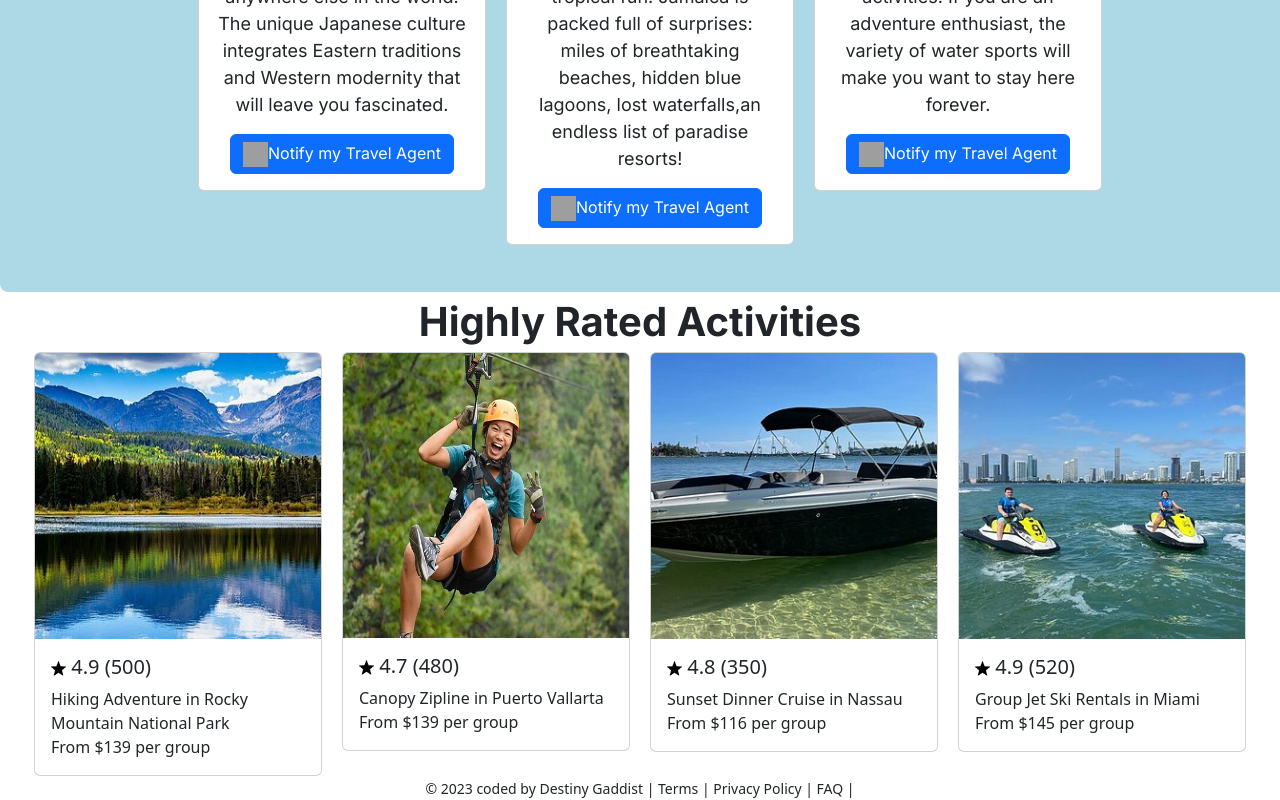
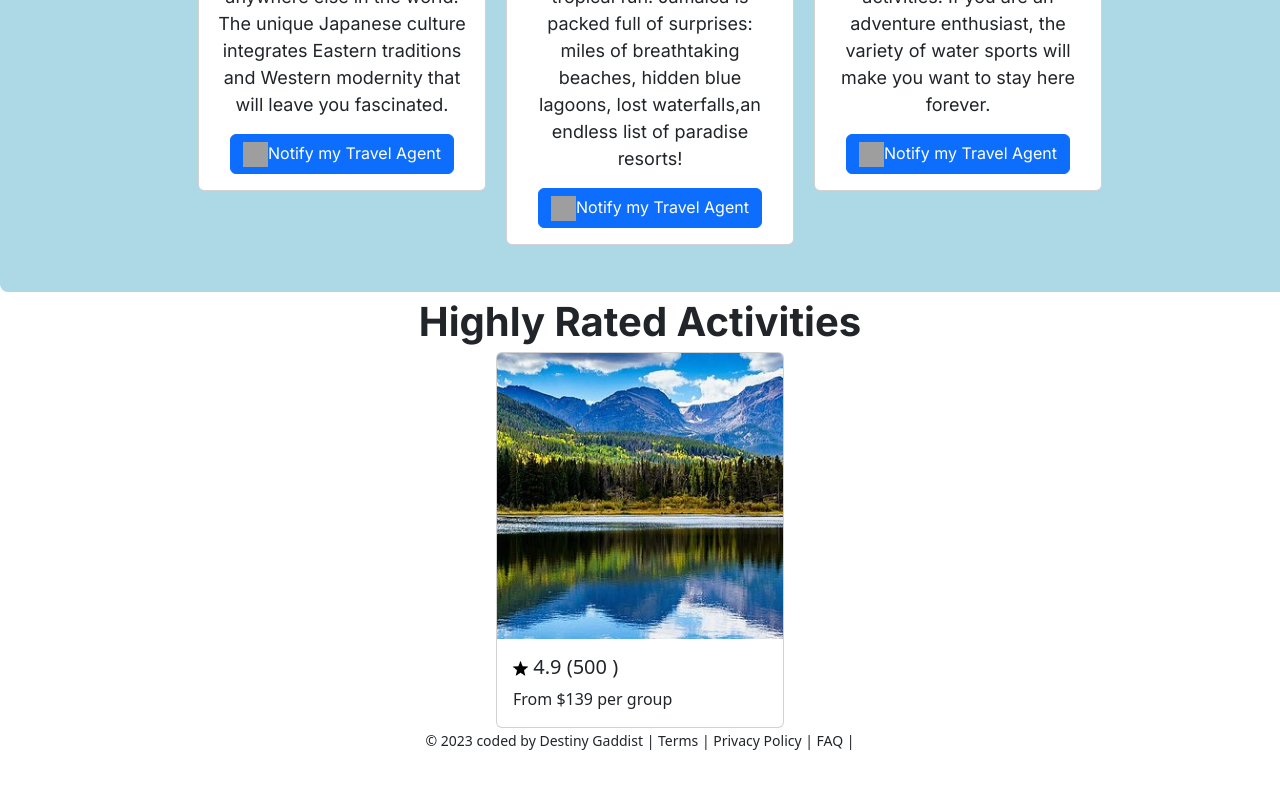
Before and after one commit to dgaddist/travel-app, a React (Vite) app: page / in a window 1280 px wide. Shown: the part 974-1774 px from the top of the page. After the commit the page ends 1726 px from the top, so only its background shows below. Built offline with nearby package versions, Linux system fonts and the light colour scheme; grey boxes are pictures that could not be loaded.

Commit message:
create child component activities b to pass props create data file to pass with map()

```diff
--- a/src/Activities.jsx
+++ b/src/Activities.jsx
@@ -1,83 +1,34 @@
 import Card from "react-bootstrap/Card";
+import activitiesdata from "./activitiesdata";
+import ActivityBody from "./Activitiesb";
 
 export default function Activities() {
+  // <Hero />
+
   return (
     <div>
-      <div className="Activity-title">Highly Rated Activities</div>
-      <div className="Activity-cards">
-        <div>
-          <Card style={{ width: "18rem" }}>
-            <Card.Img variant="top" src="hiking.jpg" />
-            <Card.Body>
-              <Card.Title>
-                <img className="star-icon" src="icon-star.png" width="15px" />{" "}
-                <span className="raiting">4.9 </span>
-                <span className="reviews">(500)</span>
-              </Card.Title>
-              <Card.Text>
-                <div> Hiking Adventure in Rocky Mountain National Park</div>
-                <div>
-                  From $<span>139</span> per group
-                </div>
-              </Card.Text>
-            </Card.Body>
-          </Card>
-        </div>
-        <div>
-          <Card style={{ width: "18rem" }}>
-            <Card.Img variant="top" src="zipline.jpg" height="285px" />
-            <Card.Body>
-              <Card.Title>
-                <img className="star-icon" src="icon-star.png" width="15px" />{" "}
-                <span className="raiting">4.7 </span>
-                <span className="reviews">(480)</span>
-              </Card.Title>
-              <Card.Text>
-                <div> Canopy Zipline in Puerto Vallarta</div>
-                <div>
-                  From $<span>139</span> per group
-                </div>
-              </Card.Text>
-            </Card.Body>
-          </Card>
-        </div>
-        <div>
-          <Card style={{ width: "18rem" }}>
-            <Card.Img variant="top" src="boat.jpg" />
-            <Card.Body>
-              <Card.Title>
-                <img className="star-icon" src="icon-star.png" width="15px" />{" "}
-                <span className="raiting">4.8 </span>
-                <span className="reviews">(350)</span>
-              </Card.Title>
-              <Card.Text>
-                <div> Sunset Dinner Cruise in Nassau</div>
-                <div>
-                  From $<span>116</span> per group
-                </div>
-              </Card.Text>
-            </Card.Body>
-          </Card>
-        </div>
-        <div>
-          <Card style={{ width: "18rem" }}>
-            <Card.Img variant="top" src="ski.jpg" />
-            <Card.Body>
-              <Card.Title>
-                <img className="star-icon" src="icon-star.png" width="15px" />{" "}
-                <span className="raiting">4.9 </span>
-                <span className="reviews">(520)</span>
-              </Card.Title>
-              <Card.Text>
-                <div> Group Jet Ski Rentals in Miami </div>
-                <div>
-                  From $<span>145</span> per group
-                </div>
-              </Card.Text>
-            </Card.Body>
-          </Card>
-        </div>
-      </div>
+      <ActivityBody
+        image="./hiking.jpg"
+        rating="4.9"
+        reviews="500 "
+        activity="Hiking Adventure in Rocky Mountain National Park"
+        starIcon="./icon-star.png"
+        price="139"
+      />
     </div>
   );
 }
+
+// const activtiycards = activitiesdata.map((item) => {
+//   return (
+//     <ActivityBody />
+//       img={item.image}
+//       activity={item.name}
+//       rating={item.rating}
+//       reviews={item.reviews}
+//       price={item.price}
+//       icon={item.starIcon}
+//     />
+//   );
+// });
+// {activtiycards}
--- /dev/null
+++ b/src/Activitiesb.jsx
@@ -0,0 +1,109 @@
+import Card from "react-bootstrap/Card";
+
+export default function ActivityBody(props) {
+  return (
+    <div>
+      <div className="Activity-title">Highly Rated Activities</div>
+      <div className="Activity-cards">
+        <div>
+          <Card style={{ width: "18rem" }}>
+            <Card.Img variant="top" src={props.image} />
+            <Card.Body>
+              <Card.Title>
+                <img className="star-icon" src={props.starIcon} width="15px" />{" "}
+                <span className="raiting">{props.rating} </span>
+                <span className="reviews">({props.reviews})</span>
+              </Card.Title>
+              <Card.Text>
+                <div> {props.activtiy}</div>
+                <div>
+                  From $<span>{props.price}</span> per group
+                </div>
+              </Card.Text>
+            </Card.Body>
+          </Card>
+        </div>
+      </div>
+    </div>
+  );
+}
+
+//  <div>
+//       <div className="Activity-title">Highly Rated Activities</div>
+//       <div className="Activity-cards">
+//         <div>
+//           <Card style={{ width: "18rem" }}>
+//             <Card.Img variant="top" src="hiking.jpg" />
+//             <Card.Body>
+//               <Card.Title>
+//                 <img className="star-icon" src="icon-star.png" width="15px" />{" "}
+//                 <span className="raiting">4.9 </span>
+//                 <span className="reviews">(500)</span>
+//               </Card.Title>
+//               <Card.Text>
+//                 <div> Hiking Adventure in Rocky Mountain National Park</div>
+//                 <div>
+//                   From $<span>139</span> per group
+//                 </div>
+//               </Card.Text>
+//             </Card.Body>
+//           </Card>
+//         </div>
+//         <div>
+//           <Card style={{ width: "18rem" }}>
+//             <Card.Img variant="top" src="zipline.jpg" height="285px" />
+//             <Card.Body>
+//               <Card.Title>
+//                 <img className="star-icon" src="icon-star.png" width="15px" />{" "}
+//                 <span className="raiting">4.7 </span>
+//                 <span className="reviews">(480)</span>
+//               </Card.Title>
+//               <Card.Text>
+//                 <div> Canopy Zipline in Puerto Vallarta</div>
+//                 <div>
+//                   From $<span>139</span> per group
+//                 </div>
+//               </Card.Text>
+//             </Card.Body>
+//           </Card>
+//         </div>
+//         <div>
+//           <Card style={{ width: "18rem" }}>
+//             <Card.Img variant="top" src="boat.jpg" />
+//             <Card.Body>
+//               <Card.Title>
+//                 <img className="star-icon" src="icon-star.png" width="15px" />{" "}
+//                 <span className="raiting">4.8 </span>
+//                 <span className="reviews">(350)</span>
+//               </Card.Title>
+//               <Card.Text>
+//                 <div> Sunset Dinner Cruise in Nassau</div>
+//                 <div>
+//                   From $<span>116</span> per group
+//                 </div>
+//               </Card.Text>
+//             </Card.Body>
+//           </Card>
+//         </div>
+//         <div>
+//           <Card style={{ width: "18rem" }}>
+//             <Card.Img variant="top" src="ski.jpg" />
+//             <Card.Body>
+//               <Card.Title>
+//                 <img className="star-icon" src="icon-star.png" width="15px" />{" "}
+//                 <span className="raiting">4.9 </span>
+//                 <span className="reviews">(520)</span>
+//               </Card.Title>
+//               <Card.Text>
+//                 <div> Group Jet Ski Rentals in Miami </div>
+//                 <div>
+//                   From $<span>145</span> per group
+//                 </div>
+//               </Card.Text>
+//             </Card.Body>
+//           </Card>
+//         </div>
+//       </div>
+//     </div>
+//   );
+// }
--- /dev/null
+++ b/src/activitiesdata.jsx
@@ -0,0 +1,34 @@
+export default [
+  {
+    image: "./hiking.jpg",
+    rating: "4.9",
+    reviews: "500 ",
+    activity: "Hiking Adventure in Rocky Mountain National Park",
+    starIcon: "./icon-star.png",
+    price: "139",
+  },
+  {
+    image: "./zipline.jpg",
+    rating: "4.7",
+    reviews: "480 ",
+    activity: "Canopy Zipline in Puerto Vallarta",
+    starIcon: "./icon-star.png",
+    price: "139",
+  },
+  {
+    image: "./boat.jpg",
+    rating: "4.8",
+    reviews: "350",
+    activity: " Sunset Dinner Cruise in Nassau",
+    starIcon: "./icon-star.png",
+    price: "116",
+  },
+  {
+    image: "./ski.jpg",
+    rating: "4.9",
+    reviews: "520 ",
+    activity: "Group Jet Ski Rentals in Miami",
+    starIcon: "./icon-star.png",
+    pice: "145",
+  },
+];
```
